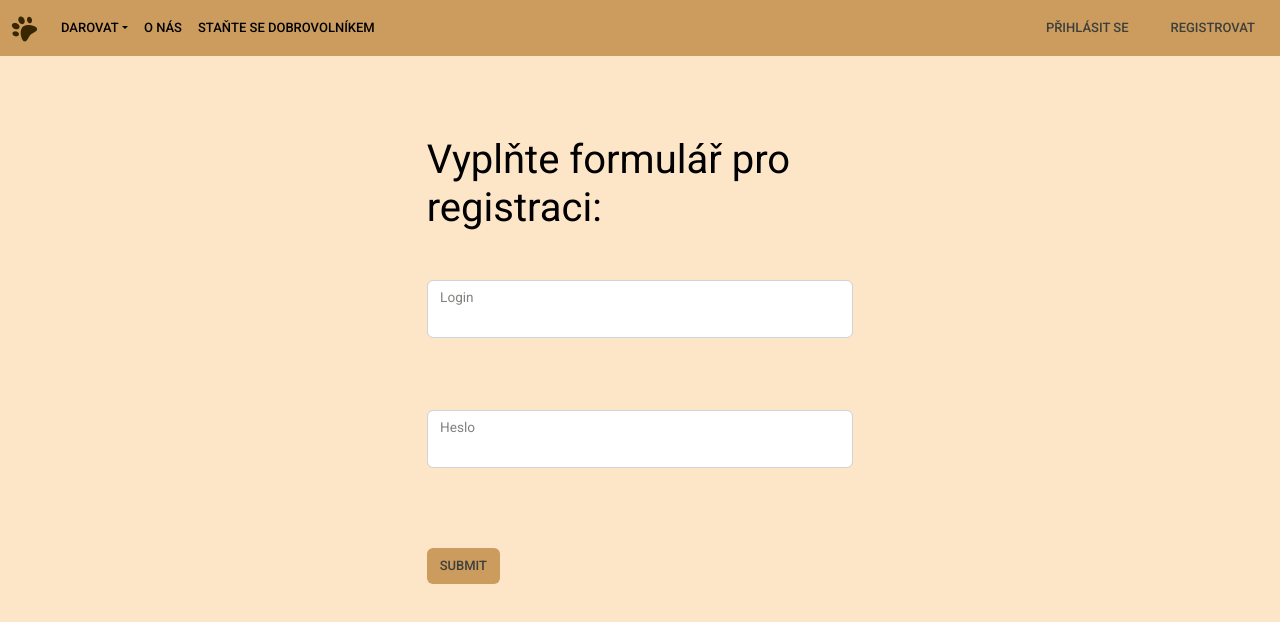
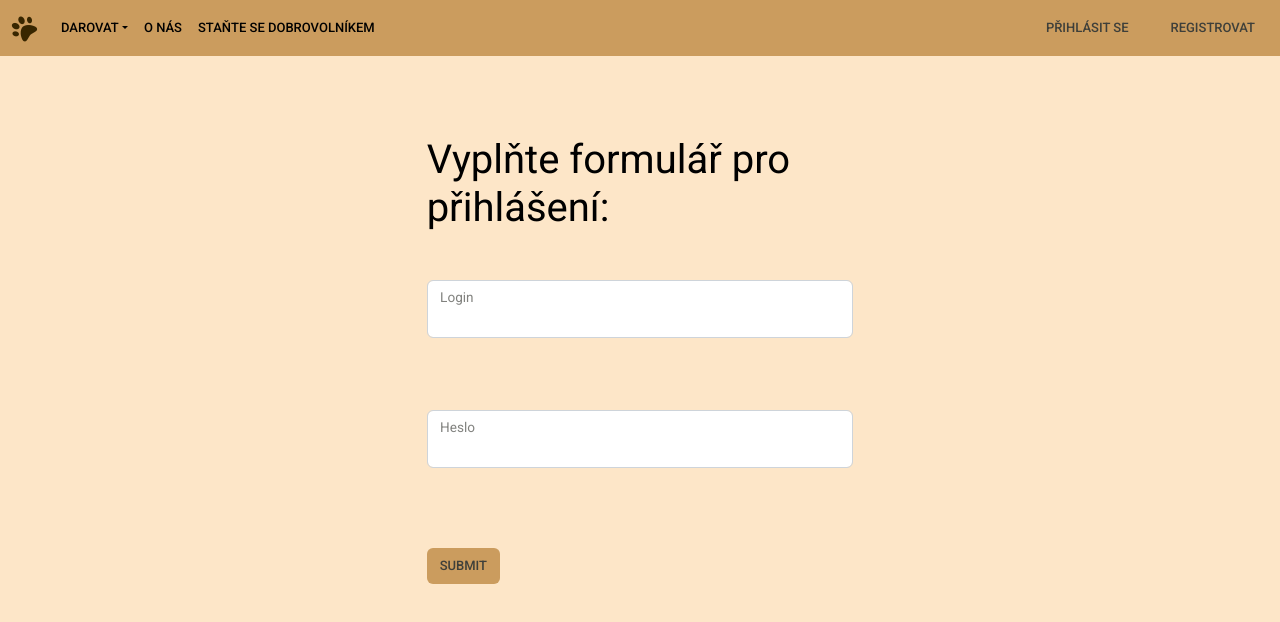
Before and after one commit to TomH786/PosledniProjekt, a website: page prihlasit-se.html in a window 1280 px wide. Drawn offline with nearby package versions, Linux system fonts and the light colour scheme.

Commit message:
změnil slova registraci a přihlášení

```diff
--- a/prihlasit-se.html
+++ b/prihlasit-se.html
@@ -51,7 +51,7 @@
     <p class="invisible">a</p>
 
     <div class="col-4 offset-4">
-        <h1 class="text-black">Vyplňte formulář pro registraci:</h1>
+        <h1 class="text-black">Vyplňte formulář pro přihlášení:</h1>
         <form action="">
             <div class="mb-5 mt-5 form-floating">
                 <input class="form-control" type="text" id="login" name="fname">
```
Also changed, not shown: registrace.html (+1 -1 lines).
